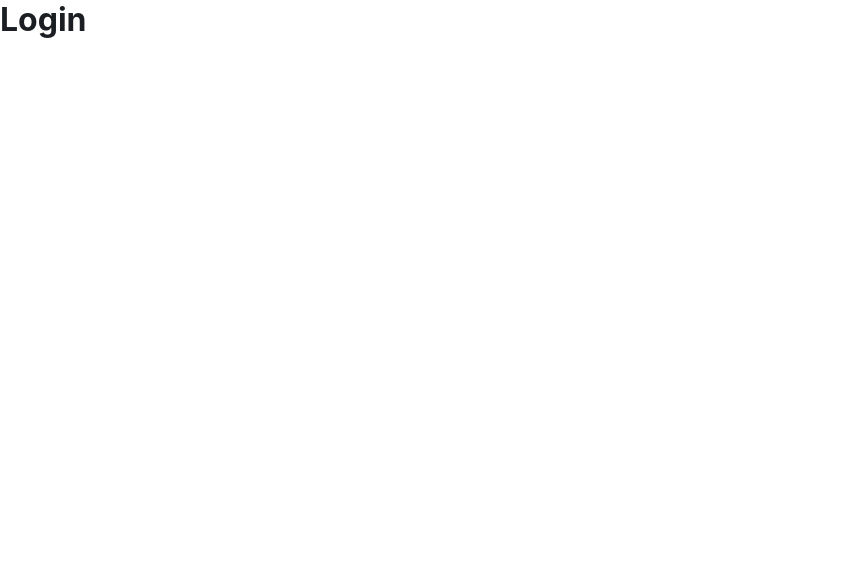
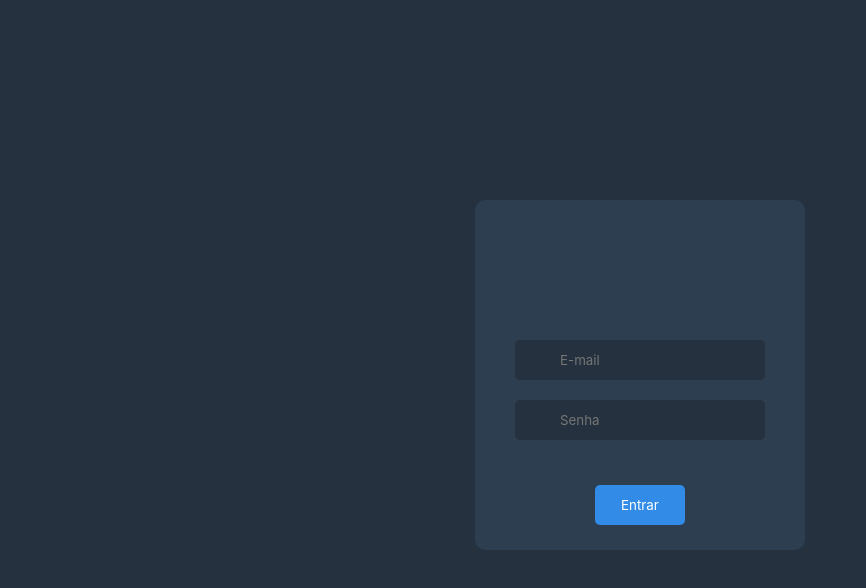
Before and after one commit to devaguia/dejord, a React (Create React App) app: page /login in a window 1280 px wide. Shown: the top 588 px of the page, without its empty margins (0-866 px from the left). Built offline with nearby package versions, Linux system fonts and the light colour scheme; the HTML template or start-up script is replaced by a standard one.

Commit message:
feat: iniciando criação de página de login

```diff
--- a/src/App.tsx
+++ b/src/App.tsx
@@ -3,7 +3,6 @@ import { BrowserRouter, Routes, Route } from 'react-router-dom';
 
 import GlobalStyles from './styles/GlobalStyles';
 
-import Header from './components/Header';
 import Login from './pages/Login';
 import Home from './pages/Home';
 import Edit from './pages/Edit';
@@ -12,7 +11,6 @@ import New from './pages/New';
 function App() {
   return (
     <BrowserRouter>
-    <Header/>
       <Routes>
         <Route path='/' element={<Home />}></Route>
         <Route path='/new' element={<New/>}></Route>
--- a/src/components/Header/index.tsx
+++ b/src/components/Header/index.tsx
@@ -1,9 +1,23 @@
 import React from 'react';
 
-import { Container } from './styles';
+import { Head, UserIcon } from './styles';
 
 const Header: React.FC = () => {
-    return <div/>;
+    return (
+        <Head>
+            <div className="header-title">
+                <span>Internos</span>
+            </div>
+            <div className="header-user">
+                <div className="user-name">
+                    <span>Marcos</span>
+                </div>
+                <div className="user-img">
+                    <UserIcon src="./resources/images/147144.png" alt="" />
+                </div>
+            </div>
+        </Head>
+    );
 };
 
 export default Header;
--- a/src/components/Header/styles.ts
+++ b/src/components/Header/styles.ts
@@ -1,3 +1,26 @@
 import styled from "styled-components";
 
-export const Container = styled.div``;
+export const Head = styled.header`
+  display: flex;
+  flex-wrap: wrap;
+  justify-content: space-between;
+  padding: 15px 55px;
+  align-items: center;
+
+  color: $text-color;
+  background-color: $primary;
+
+  .header-user {
+    display: flex;
+    align-items: center;
+
+    .user-name {
+      margin-right: 20px;
+    }
+  }
+`;
+
+export const UserIcon = styled.img`
+  position: relative;
+  max-width: 40px;
+`;
--- a/src/pages/Home/index.tsx
+++ b/src/pages/Home/index.tsx
@@ -1,9 +1,12 @@
 import React from 'react';
+import Header from '../../components/Header';
 
 import { Container } from './styles';
 
 const Home: React.FC = () => {
-    return <h1>Home</h1>
+    return (
+        <Header />
+    );
 };
 
 export default Home;
--- a/src/pages/Login/index.tsx
+++ b/src/pages/Login/index.tsx
@@ -1,9 +1,32 @@
 import React from 'react';
 
-import { Container } from './styles';
+import { Container, Logo, Form, SectionInput, UserIcon, PasswordIcon, Box } from './styles';
 
 const Login: React.FC = () => {
-    return <h1>Login</h1>;
+    return (
+        <Container>
+            <div>
+                <Logo />
+            </div>
+            <Box>
+                <Form>
+                    <SectionInput>
+                        <div>
+                            <UserIcon src='' alt=''/>
+                            <input className='input-txt input-txt-login' id='input-email' placeholder='E-mail'/>
+                        </div>
+                        <div>
+                            <PasswordIcon src='' alt=''/>
+                            <input className='input-txt input-txt-login' id='input-password' type="password" placeholder='Senha'/>
+                        </div>
+                    </SectionInput>
+                    <div>
+                        <input className='btn-primary' type='submit' value='Entrar' />
+                    </div>
+                </Form>
+            </Box>
+        </Container>
+    );
 };
 
 export default Login;
--- a/src/pages/Login/styles.ts
+++ b/src/pages/Login/styles.ts
@@ -1,3 +1,68 @@
 import styled from "styled-components";
 
-export const Container = styled.div``;
+export const Container = styled.div`
+  display: flex;
+  align-items: center;
+  justify-content: center;
+  text-align: center;
+  height: 100vh;
+  width: 100%;
+  background-color: var(--primary-dark);
+`;
+
+export const Logo = styled.img``;
+
+export const Box = styled.div`
+  position: absolute;
+  top: 25%;
+  margin-left: auto;
+  margin-right: auto;
+
+  background-color: var(--primary);
+  border-radius: 10px;
+  min-width: 300px;
+  width: 330px;
+  height: 350px;
+`;
+
+export const Form = styled.form`
+  .btn-primary {
+    position: relative;
+    top: 45px;
+    border-radius: 5px;
+    width: 90px;
+    height: 40px;
+
+    color: var(--text-color);
+    background-color: var(--submit-ligth);
+
+    &:hover {
+      cursor: pointer;
+    }
+  }
+`;
+
+export const SectionInput = styled.div`
+  padding-top: 120px;
+
+  > div {
+    position: relative;
+    padding-left: 40px;
+
+    > input {
+      display: flex;
+      height: 40px;
+      width: 250px;
+
+      padding-left: 45px;
+      border-radius: 5px;
+      outline: none;
+      color: var(--text-color) !important;
+      background-color: var(--primary-dark);
+    }
+  }
+`;
+
+export const UserIcon = styled.img``;
+
+export const PasswordIcon = styled.img``;
--- a/src/styles/GlobalStyles.ts
+++ b/src/styles/GlobalStyles.ts
@@ -20,29 +20,13 @@ export default createGlobalStyle`
         list-style: none;
     }
     :root {
-        --primary: #fff;
-        --black: #1b1f23;
-        --gray: #586069;
-        --gray-light: #6a737d;
-        --gray-dark: #24292e;
-        --orange: #f9826c;
-        --logo: #fff;
-        --header: #24292e;
-        --username: #666;
-        --search: rgba(255, 255, 255, 0.13);
-        --search-placeholder: hsla(0, 0%, 100%, .75);
-        --icon: #6a737d;
-        --link: #0366d6;
-        --border: #e1e4e8;
-        --ticker: rgba(209,213,218, .5);
-
-        --calendar-scale-0: #ebedf0;
-        --calendar-scale-1: #9BE9A8;
-        --calendar-scale-2: #3FC463;
-        --calendar-scale-3: #30A14E;
-        --calendar-scale-4: #216E3A;
-        --javascript: #f1e05a;
-        --typescript: #2b7489;
-        --other-language: #8257e5;
+        --primary: #2C3E50;
+        --primary-dark: #25313E;
+        --secondary: #66ffcc;
+        --secondary-light: #4dffc3;
+        --secondary-dark: #00e699;
+        --submit-ligth: #328ce7;
+        --submit-dark: #1359a0;
+        --text-color: #fff;
     }
 `;
```
